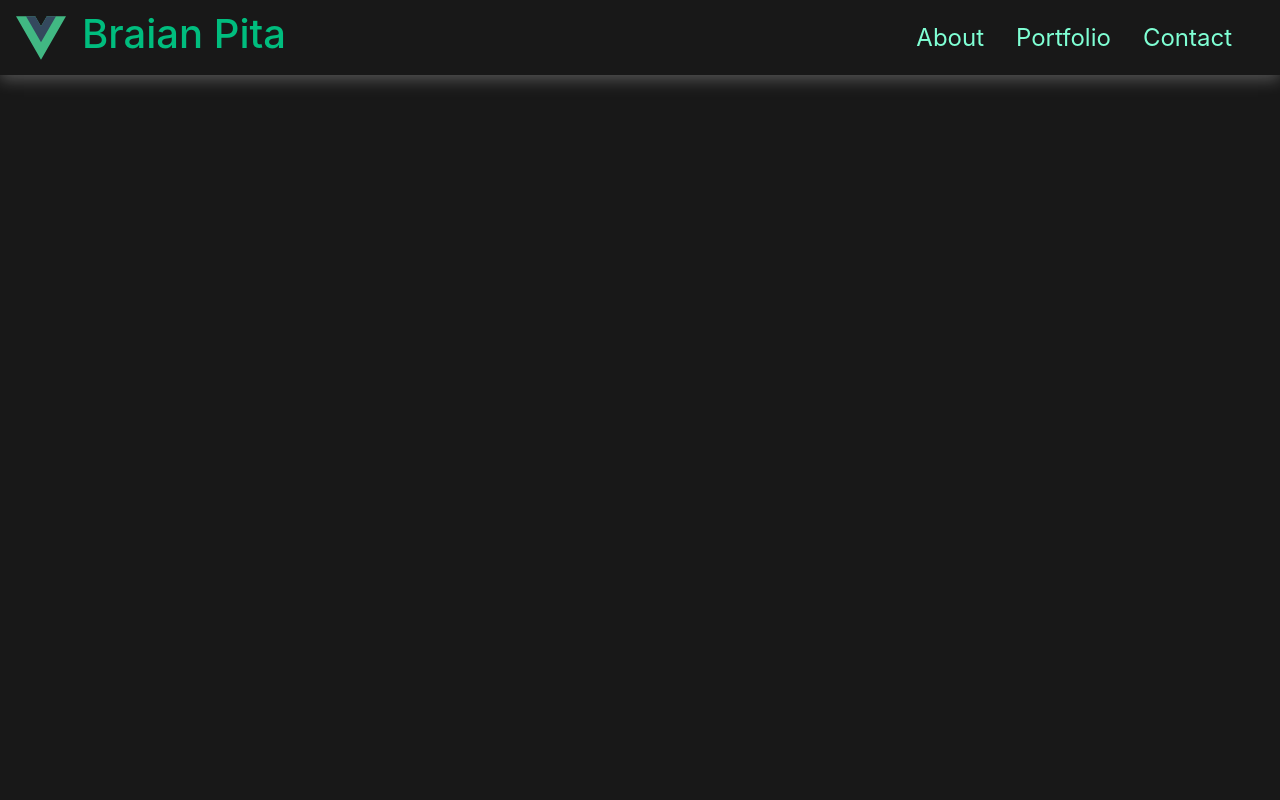
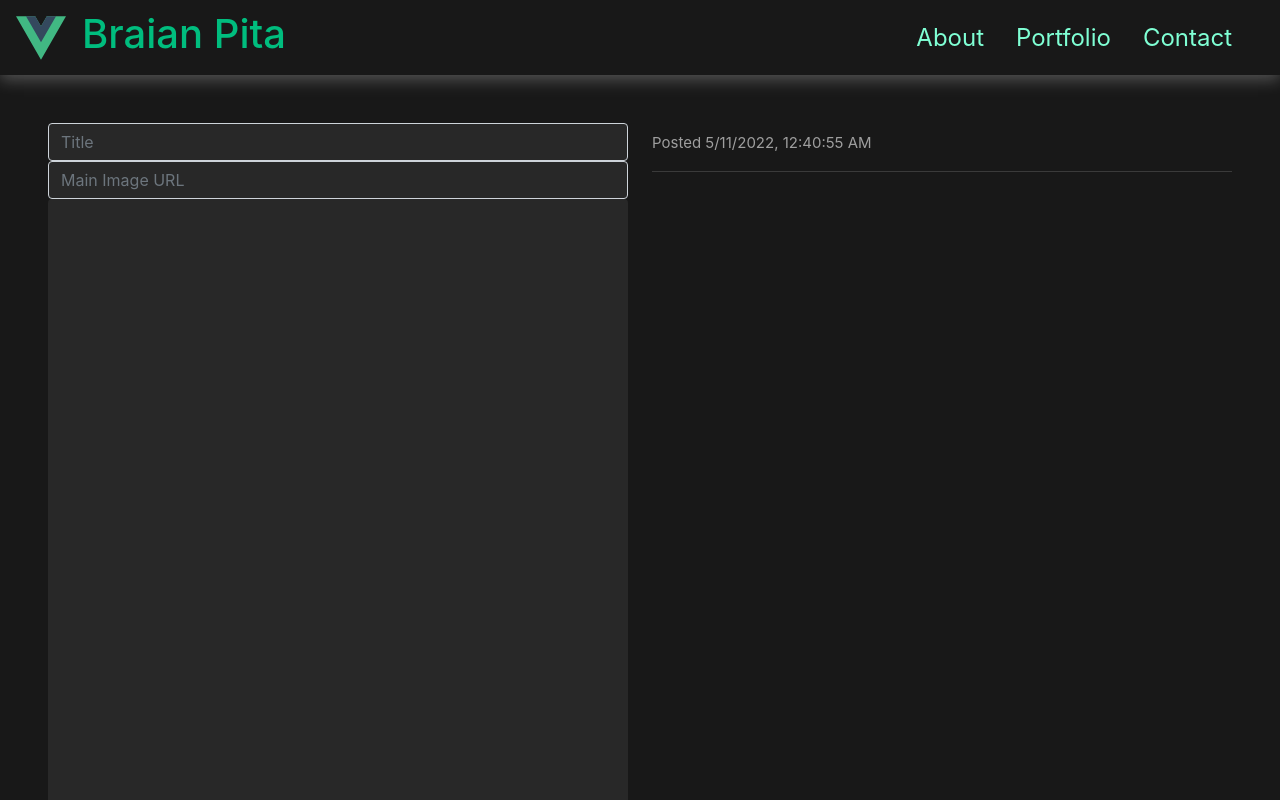
Before and after one commit to BraianPita/portfolio-webapp, a Vue app in the folder frontend/: page /editor/1 in a window 1280 px wide. Built offline with nearby package versions, Linux system fonts and the light colour scheme.

Commit message:
Initial solution for markdown editor

```diff
--- a/frontend/package.json
+++ b/frontend/package.json
@@ -10,6 +10,7 @@
     "@popperjs/core": "^2.11.5",
     "axios": "^0.27.2",
     "bootstrap": "^5.1.3",
+    "marked": "^4.0.15",
     "vue": "^3.2.31",
     "vue-router": "^4.0.13"
   },
--- a/frontend/src/App.vue
+++ b/frontend/src/App.vue
@@ -3,7 +3,7 @@ import { RouterLink, RouterView } from 'vue-router'
 </script>
 
 <template>
-  <main id="app">
+  <main>
     <header>
       <div class="wrapper">
 
--- a/frontend/src/main.js
+++ b/frontend/src/main.js
@@ -6,8 +6,23 @@ import router from './router'
 import "bootstrap/dist/css/bootstrap.min.css"
 import "bootstrap"
 
+// create app
+const app = createApp(App)
 
-const app = createApp(App)
+
+// global imports
+import {marked} from 'marked';
+
+
+const methodsMixin = {
+    methods: {
+        markdownToHTML: function(input) {
+            return marked(input);
+        }
+    }
+}
+
+app.mixin(methodsMixin);
 
 app.use(router)
 
--- a/frontend/src/router/index.js
+++ b/frontend/src/router/index.js
@@ -3,6 +3,7 @@ import HomeView from '../views/HomeView.vue'
 import PortfolioView from '../views/PortfolioView.vue'
 import PortfolioPost from '../views/PortfolioPost.vue'
 import ContactView from '../views/ContactView.vue'
+import EditorView from '../views/EditorView.vue'
 
 const router = createRouter({
   history: createWebHistory(import.meta.env.BASE_URL),
@@ -24,7 +25,13 @@ const router = createRouter({
     name: 'contact',
     props: true,
     component: ContactView
-  }]
+  }, {
+    path: '/editor/:id',
+    name: 'editor',
+    props: true,
+    component: EditorView
+  }
+]
 })
 
 export default router
--- /dev/null
+++ b/frontend/src/views/EditorView.vue
@@ -0,0 +1,69 @@
+<script>
+export default {
+    data() {
+        return {
+            post: {
+                title: "",
+                content: "",
+                date_created: new Date().toLocaleString('en-us'),
+                img_url: undefined
+            }
+        }
+    }
+}
+</script>
+
+<template>
+    <div id="editor" class="container-flex">
+        <div class="row p-5">
+            <div class="col-6">
+                <input type="text" placeholder="Title" class="form-control" v-model="this.post.title">
+                <input type="text" placeholder="Main Image URL" class="form-control" v-model="this.post.img_url">
+                <textarea class="form-control" name="post-content" id="post-content" v-model="this.post.content"></textarea>
+            </div>
+            <div class="col-6" >
+                <h1>{{this.post.title}}</h1>
+                <p>Posted {{this.post.date_created}}</p>
+
+                <hr>
+
+                <img v-if="this.post.img_url" :src="this.post.img_url" alt="Post image">
+
+                <div v-html="markdownToHTML(this.post.content)">
+                </div>
+
+            </div>
+        </div>
+    </div>
+</template>
+
+<style scoped>
+    #editor {
+        width: 100vw;
+        height: 100%;
+    }
+
+    input {
+        background-color: var(--color-background-mute);
+        color: var(--color-mute);
+    }
+    input:focus {
+        background-color: var(--color-background-mute);
+        color: var(--color-mute);
+    }
+
+    #post-content {
+        background-color: var(--color-background-mute);
+        color: var(--color-mute);
+        border: 0;
+        height: 70vh;
+    }
+
+    @media (min-width: 1024px) {
+
+        #post-content {
+            height: 80vh;
+        }
+
+    }
+</style>
```
Also changed, not shown: 1 other file (tests, documents, lock files or other folders).
